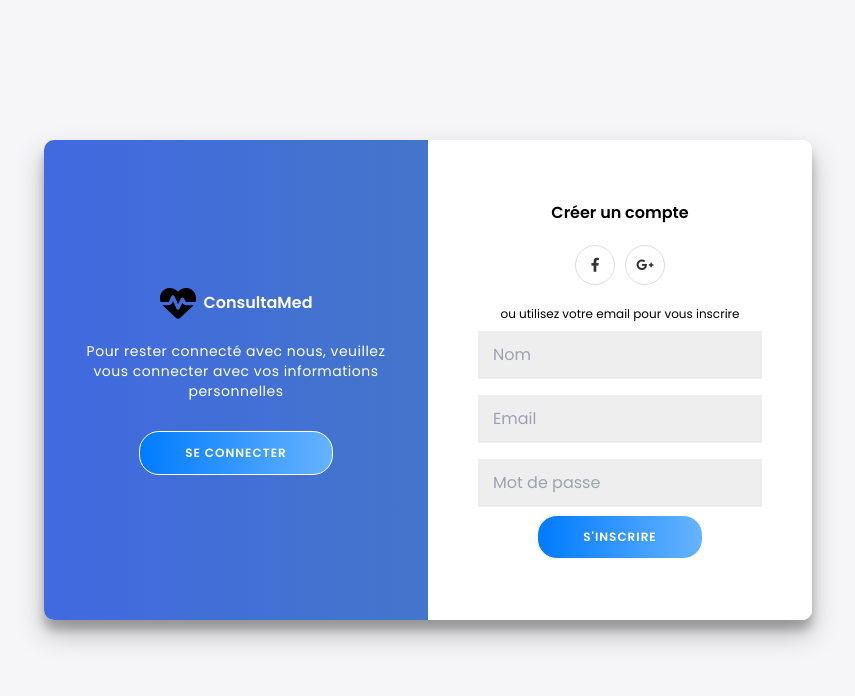
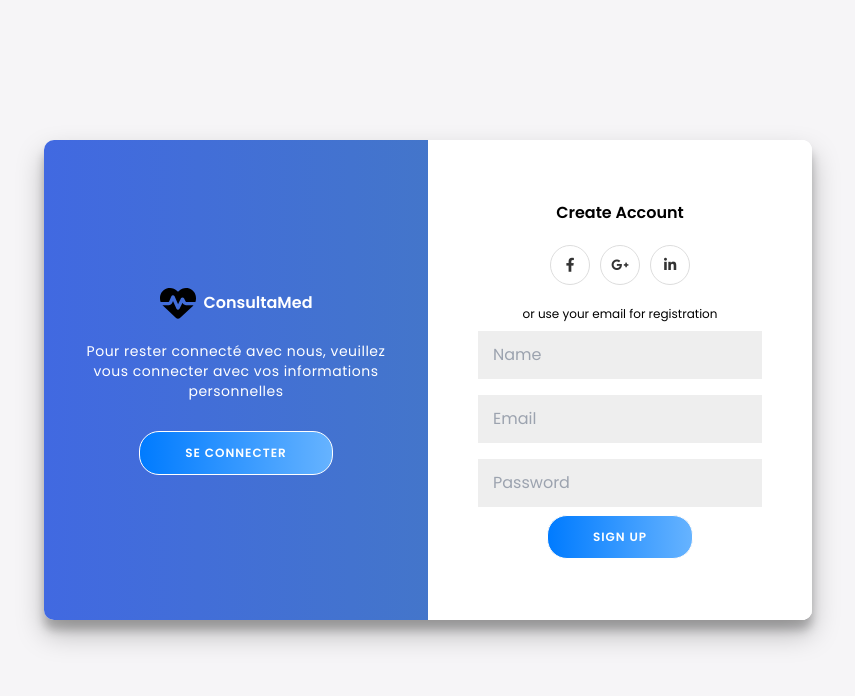
Before and after one commit to AbdoB3/Projet_final_frontEnd, a React (Vite) app: page /login in a window 1280 px wide. Both pictures are taken after a click on the button "S'INSCRIRE". Shown: the top 696 px of the page, without its empty margins (212-1067 px from the left). Built offline with nearby package versions, Linux system fonts and the light colour scheme.

Commit message:
responsevite of sing in sgin up  blocked

```diff
--- a/src/Components/authontifaction/Login.jsx
+++ b/src/Components/authontifaction/Login.jsx
@@ -10,52 +10,35 @@ export default function Login() {
   const handleOnClick = text => {
     if (text !== type) {
       setType(text);
-      return;
     }
   };
   const containerClass =
     "container " + (type === "signUp" ? "right-panel-active" : "");
   return (
     <div className="login-container">
-      <div className="App ">
-
-        <div className={containerClass} id="container">
-        <SignUpForm />
-
+      <div className="App">
+        <div id="container" className={containerClass}>
+          <SignUpForm />
           <SignInForm />
           <div className="overlay-container">
             <div className="overlay">
               <div className="overlay-panel overlay-left">
-              <div className="logo flex items-center">
-                    <FontAwesomeIcon icon={faHeartbeat}
-                    className="text-4xl mr-2" style={{ color: ' black' }}t />
-                    <h1 className="font-bold text-8xxl" style={{ color: 'white' }}>ConsultaMed</h1>
-
+                <div className="logo flex items-center">
+                  <FontAwesomeIcon icon={faHeartbeat} className="text-4xl mr-2" style={{ color: 'black' }} />
+                  <h1 className="font-bold text-8xxl" style={{ color: 'white' }}>ConsultaMed</h1>
                 </div>
-                <p>
-                Pour rester connecté avec nous, veuillez vous connecter avec vos informations personnelles
-                </p>
-                <button
-                  className="ghost"
-                  id="signIn"
-                  onClick={() => handleOnClick("signIn")}
-                >
+                <p>Pour rester connecté avec nous, veuillez vous connecter avec vos informations personnelles</p>
+                <button className="ghost" id="signIn" onClick={() => handleOnClick("signIn")}>
                   Se connecter
                 </button>
               </div>
               <div className="overlay-panel overlay-right">
-              <div className="logo flex items-center">
-                    <FontAwesomeIcon icon={faHeartbeat}
-                    className="text-4xl mr-2 " style={{ color: ' black' }}t />
-                    <h1 className="font-bold text-8xxl" style={{ color: 'white' }}>ConsultaMed</h1>
-
+                <div className="logo flex items-center">
+                  <FontAwesomeIcon icon={faHeartbeat} className="text-4xl mr-2 " style={{ color: 'black' }} />
+                  <h1 className="font-bold text-8xxl" style={{ color: 'white' }}>ConsultaMed</h1>
                 </div>
                 <p>Entrez vos informations personnelles et commencez votre voyage avec nous</p>
-                <button
-                  className="ghost "
-                  id="signUp"
-                  onClick={() => handleOnClick("signUp")}
-                >
+                <button className="ghost" id="signUp" onClick={() => handleOnClick("signUp")}>
                   S'inscrire
                 </button>
               </div>
--- a/src/Components/authontifaction/SignIn.jsx
+++ b/src/Components/authontifaction/SignIn.jsx
@@ -29,7 +29,7 @@ function SignInForm() {
   };
 
   return (
-    <div className="form-container sign-in-container">
+    <div className="form-container sign-in-container" >
       <form onSubmit={handleOnSubmit}>
         <h1>Connexion</h1>
         <div className="social-container">
--- a/src/Components/authontifaction/SignUp.jsx
+++ b/src/Components/authontifaction/SignUp.jsx
@@ -6,7 +6,6 @@ function SignUpForm() {
     email: "",
     password: ""
   });
-
   const handleChange = evt => {
     const value = evt.target.value;
     setState({
@@ -20,7 +19,7 @@ function SignUpForm() {
 
     const { name, email, password } = state;
     alert(
-      `Vous vous inscrivez avec le nom : ${name}, l'email : ${email} et le mot de passe : ${password}`
+      `You are sign up with name: ${name} email: ${email} and password: ${password}`
     );
 
     for (const key in state) {
@@ -32,9 +31,9 @@ function SignUpForm() {
   };
 
   return (
-    <div className="form-container sign-up-container">
+    <div className="form-container sign-up-container " >
       <form onSubmit={handleOnSubmit}>
-        <h1>Créer un compte</h1>
+        <h1>Create Account</h1>
         <div className="social-container">
           <a href="#" className="social">
             <i className="fab fa-facebook-f" />
@@ -42,14 +41,17 @@ function SignUpForm() {
           <a href="#" className="social">
             <i className="fab fa-google-plus-g" />
           </a>
+          <a href="#" className="social">
+            <i className="fab fa-linkedin-in" />
+          </a>
         </div>
-        <span>ou utilisez votre email pour vous inscrire</span>
+        <span>or use your email for registration</span>
         <input
           type="text"
           name="name"
           value={state.name}
           onChange={handleChange}
-          placeholder="Nom"
+          placeholder="Name"
         />
         <input
           type="email"
@@ -63,9 +65,9 @@ function SignUpForm() {
           name="password"
           value={state.password}
           onChange={handleChange}
-          placeholder="Mot de passe"
+          placeholder="Password"
         />
-        <button>S'inscrire</button>
+        <button>Sign Up</button>
       </form>
     </div>
   );
--- a/src/Components/authontifaction/styles.css
+++ b/src/Components/authontifaction/styles.css
@@ -259,3 +259,14 @@
   color: #3c97bf;
   text-decoration: none;
 }
+
+
+
+
+
+
+@media only screen and (max-width: 600px) {
+  .container {
+    flex-direction: column;
+  }
+}
```
